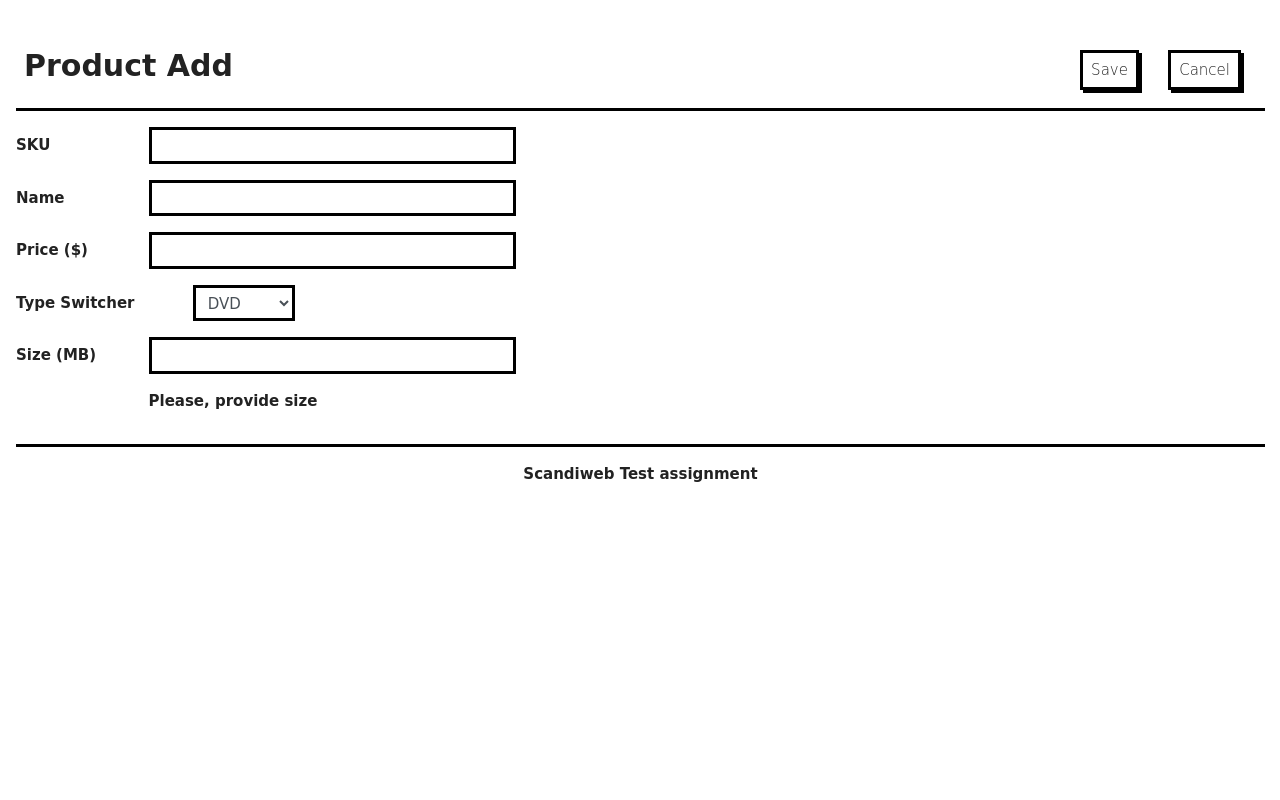
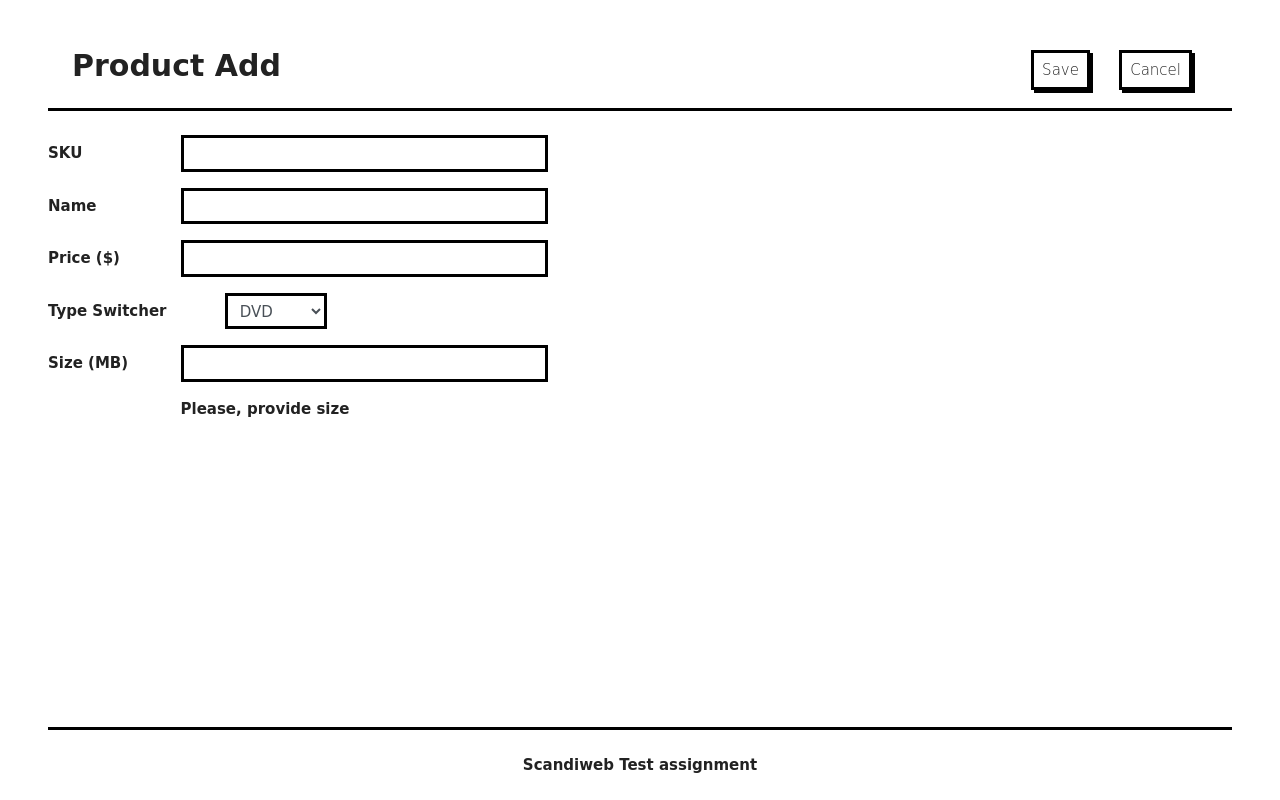
Before and after one commit to xOviwyRx/product-management-system, a PHP site: page /addProduct.php in a window 1280 px wide. Run offline with PHP 8.4, Linux system fonts and the light colour scheme.

Commit message:
Realize footer

```diff
--- a/addProduct.php
+++ b/addProduct.php
@@ -11,7 +11,7 @@ require_once './header.php';
             </div>
             <hr>
 
-            <form style="width:500px" method = "post" action="" id = "product_form">
+            <form class="mt-4" style="width:500px" method = "post" action="" id = "product_form">
                 <div class="row mb-3">
                     <label class="col-form-label col-sm-3" for="sku">SKU</label>
                     <div class="col-sm-9">
@@ -31,7 +31,7 @@ require_once './header.php';
                 <div class="row mb-3">
                     <label class="col-form-label col-sm-3" for="price">Price ($)</label>
                     <div class="col-sm-9">
-                        <input pattern="\d+(,\d{2})?" name="price" class="form-control" id="price" required
+                        <input pattern="\d+(,\d{2})?" name="price" step=".01" type="number" class="form-control" id="price" required
                             oninvalid="this.setCustomValidity('Please, submit required data')"
                             oninput="this.setCustomValidity('')"/>
                     </div>
@@ -49,7 +49,7 @@ require_once './header.php';
                 <div class="row mb-3" id ="noDVD">
                     <label class="col-form-label col-sm-3" for="size">Size (MB)</label>
                     <div class="col-sm-9">
-                        <input class="form-control" name="size" id="size" required
+                        <input class="form-control" type="number" name="size" id="size" required
                             oninvalid="this.setCustomValidity('Please, submit required data')"
                             oninput="this.setCustomValidity('')">
                         <p class="mt-3">Please, provide size</p>
@@ -58,7 +58,7 @@ require_once './header.php';
                 <div class="row mb-3" id="noBook">
                     <label class="col-form-label col-sm-3" for="weight">Weight (KG)</label>
                     <div class="col-sm-9">
-                        <input class="form-control" name="weight" id="weight"
+                        <input class="form-control" step=".01" type="number" name="weight" id="weight"
                             oninvalid="this.setCustomValidity('Please, submit required data')"
                             oninput="this.setCustomValidity('')">
                         <p class="mt-3">Please, provide weight</p>
@@ -68,7 +68,7 @@ require_once './header.php';
                     <div class="row mb-3">
                         <label class="col-form-label col-sm-3" for="height">Height (CM)</label>
                         <div class="col-sm-9">
-                            <input class="form-control" name="height" id ="height"
+                            <input class="form-control" step=".1" type="number" name="height" id ="height"
                                  oninvalid="this.setCustomValidity('Please, submit required data')"
                                  oninput="this.setCustomValidity('')">
 
@@ -77,7 +77,7 @@ require_once './header.php';
                     <div class="row mb-3">
                         <label class="col-form-label col-sm-3" for="width">Width (CM)</label>
                         <div class="col-sm-9">
-                            <input class="form-control" name="width" id ="width"
+                            <input class="form-control" step=".1" type="number" name="width" id ="width"
                                    oninvalid="this.setCustomValidity('Please, submit required data')"
                                    oninput="this.setCustomValidity('')">
                         </div>
@@ -85,7 +85,7 @@ require_once './header.php';
                     <div class="row mb-3">
                         <label class="col-form-label col-sm-3" for="length">Length (CM)</label>
                         <div class="col-sm-9">
-                            <input class="form-control" name="length" id ="length"
+                            <input class="form-control" step=".1" type="number" name="length" id ="length"
                                    oninvalid="this.setCustomValidity('Please, submit required data')"
                                     oninput="this.setCustomValidity('')">
                             <p class="mt-3">Please, provide dimensions</p>
@@ -95,7 +95,7 @@ require_once './header.php';
                 </div>
         </form>
         <?php
-        include "./footer.html";
+
         $typeswitcher = filter_input(INPUT_POST, 'typeswitcher');
         //$checked_products = filter_input(INPUT_POST, 'checked_products');
         //echo $checked_products[0];
@@ -108,7 +108,13 @@ require_once './header.php';
             $product->addProductToDB();
         }
         ?>
+
+            </section>
+                <?php
+       include "./footer.html";
+       ?>
        </div>
+
        <script src="js/main.js"></script>
 
 
--- a/css/main.css
+++ b/css/main.css
@@ -27,3 +27,9 @@ hr{
 #noFurniture,#noBook {
   display:none;
 }
+p{
+   word-wrap: break-word;
+}
+/*.footer {
+
+}*/
--- a/footer.html
+++ b/footer.html
@@ -1,4 +1,5 @@
-<hr>
-<div class="text-center">
-    Scandiweb Test assignment
-</div>
+
+<footer class="mt-auto text-center">
+        <hr>
+        <p class="p-2">Scandiweb Test assignment</p>
+</footer>
--- a/header.php
+++ b/header.php
@@ -17,14 +17,15 @@ require './libraries/Furniture.php';
         <link rel="stylesheet" type="text/css" href="css/library/bootstrap.min.css" />
         <link rel="stylesheet" type="text/css" href="css/main.css" />
        <script src="js/library/jquery-3.5.0.min.js"></script>
-        <!--<script src="js/library/bootstrap.min.js"></script>-->
+        <script src="js/library/bootstrap.min.js"></script>
 <!--        <link href="https://cdn.jsdelivr.net/npm/bootstrap@5.1.3/dist/css/bootstrap.min.css" rel="stylesheet" integrity="sha384-1BmE4kWBq78iYhFldvKuhfTAU6auU8tT94WrHftjDbrCEXSU1oBoqyl2QvZ6jIW3" crossorigin="anonymous">
         <script src="https://cdn.jsdelivr.net/npm/bootstrap@5.1.3/dist/js/bootstrap.bundle.min.js" integrity="sha384-ka7Sk0Gln4gmtz2MlQnikT1wXgYsOg+OMhuP+IlRH9sENBO0LRn5q+8nbTov4+1p" crossorigin="anonymous"></script>-->
 
     </head>
     <body>
-        <div class="container-fluid pt-5 pl-3">
-            <div class="d-flex justify-content-between">
+        <div class="flex-column container-fluid d-flex pt-5 pl-5 pr-5 min-vh-100">
+          <section>
+            <div class="d-flex justify-content-between pl-3 pr-3">
                 <p class="h2 ml-2 font-weight-bold"><?php echo $title ?></p>
                 <div class="align-self-center">
               <?php // foreach ($buttons as $button){ echo $button->showButton();}
--- a/libraries/Product.php
+++ b/libraries/Product.php
@@ -14,10 +14,10 @@ abstract class Product {
 
     protected string $sku;
     protected string $name;
-    protected float $price;
+    protected string $price;
     protected int $product_id;
 
-    public function __construct(string $name, string $sku, float $price) {
+    public function __construct(string $name, string $sku, string $price) {
         $this->name = $name;
         $this->sku = $sku;
         $this->price = $price;
@@ -35,14 +35,11 @@ abstract class Product {
         return $this->product_id;
     }
 
-
-
-
     public function getName(): string {
         return $this->name;
     }
 
-    public function getPrice(): float {
+    public function getPrice(): string {
         return $this->price;
     }
 
@@ -83,8 +80,7 @@ abstract class Product {
         $query = "SELECT product_id, sku, name, price,
         size, weight, width, length, height, type
         FROM Product
-        ORDER BY product_id
-        ";
+        ORDER BY product_id";
         return $query;
     }
 
--- a/submit.php
+++ b/submit.php
@@ -18,6 +18,7 @@ if (!is_null($typeswitcher)){
     $product->setSpecificAttributes(filter_input_array(INPUT_POST));
     $product->addProductToDB();
 }
+
 //else{
 //    foreach ($checked_products as $value){
 //                    echo "value:".$value.'<br/>';
```
Also changed, not shown: index.php (+48 -24 lines), js/main.js (+7 -0 lines).
